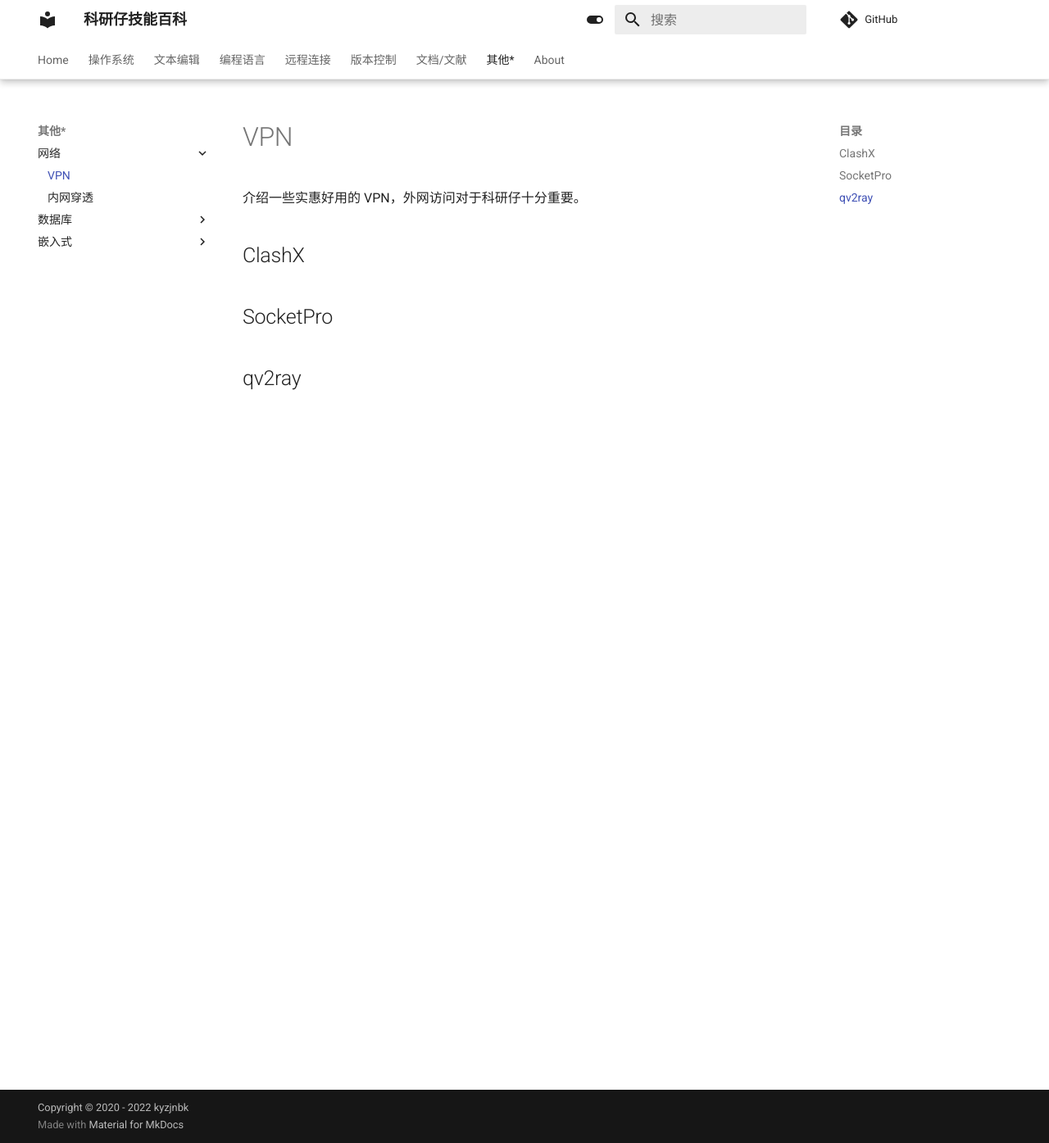
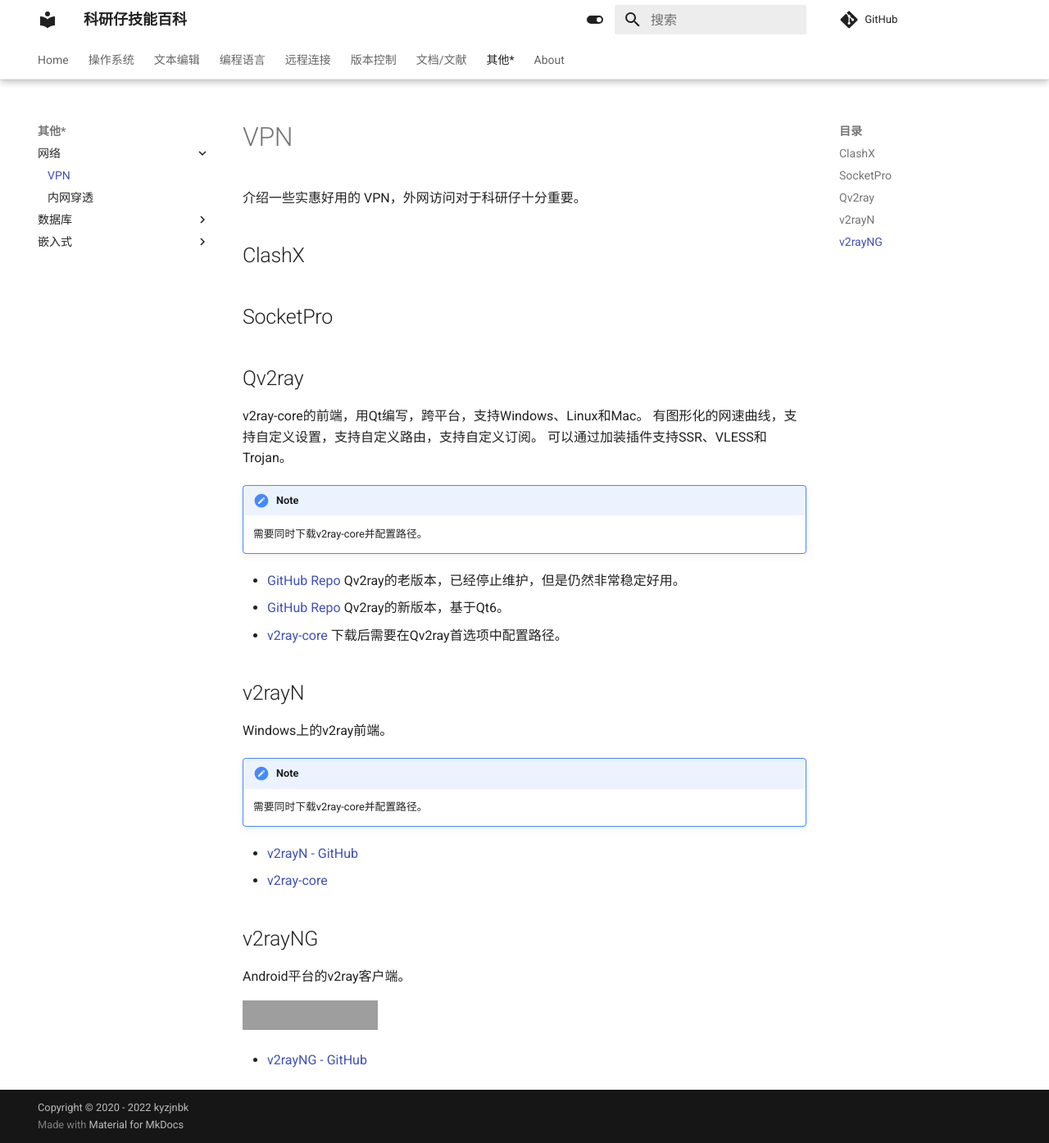
Before and after one commit to kyzjnbk/kyzjnbk, an MkDocs documentation site: the page built from docs/network/vpn.md, in a window 1280 px wide and 1395 px high. Shown: the whole window at 82% size. Built offline with MkDocs 1.6.1 and Material for MkDocs 9.7.7, drawn with Linux system fonts in a browser that asks for light colours; comment, search, counter and statistics services are not loaded; grey boxes are pictures that could not be loaded.

Commit message:
update VPN.md

```diff
--- a/docs/network/vpn.md
+++ b/docs/network/vpn.md
@@ -8,4 +8,35 @@
 ## SocketPro
 
 
-## qv2ray
+## Qv2ray
+
+v2ray-core的前端，用Qt编写，跨平台，支持Windows、Linux和Mac。
+有图形化的网速曲线，支持自定义设置，支持自定义路由，支持自定义订阅。
+可以通过加装插件支持SSR、VLESS和Trojan。
+
+!!! note
+    需要同时下载v2ray-core并配置路径。
+
+- [GitHub Repo](https://github.com/Qv2ray/Qv2ray) Qv2ray的老版本，已经停止维护，但是仍然非常稳定好用。
+- [GitHub Repo](https://github.com/Shadowsocks-NET/Qv2ray) Qv2ray的新版本，基于Qt6。
+- [v2ray-core](https://github.com/v2fly/v2ray-core) 下载后需要在Qv2ray首选项中配置路径。
+
+## v2rayN
+
+Windows上的v2ray前端。
+
+!!! note
+    需要同时下载v2ray-core并配置路径。
+
+- [v2rayN - GitHub](https://github.com/2dust/v2rayN)
+- [v2ray-core](https://github.com/v2fly/v2ray-core)
+
+## v2rayNG
+
+Android平台的v2ray客户端。
+
+<a href="https://play.google.com/store/apps/details?id=com.v2ray.ang">
+<img alt="Get it on Google Play" src="https://play.google.com/intl/en_us/badges/images/generic/en_badge_web_generic.png" width="165" height="64" />
+</a>
+
+- [v2rayNG - GitHub](https://github.com/2dust/v2rayNG)
--- a/mkdocs.yml
+++ b/mkdocs.yml
@@ -5,7 +5,10 @@
 
 # 目录树
 nav:
-    - Home: index.md
+    - Home:
+        - index.md
+        - 数学: https://kyzjnbk.github.io/kyzjnbk-math
+        - 算法: https://kyzjnbk.github.io/kyzjnbk-algo
     - 操作系统:
         - Windows:  os/windows.md
         - Linux:    os/linux.md
```
Also changed, not shown: docs/index.md (+3 -3 lines).
